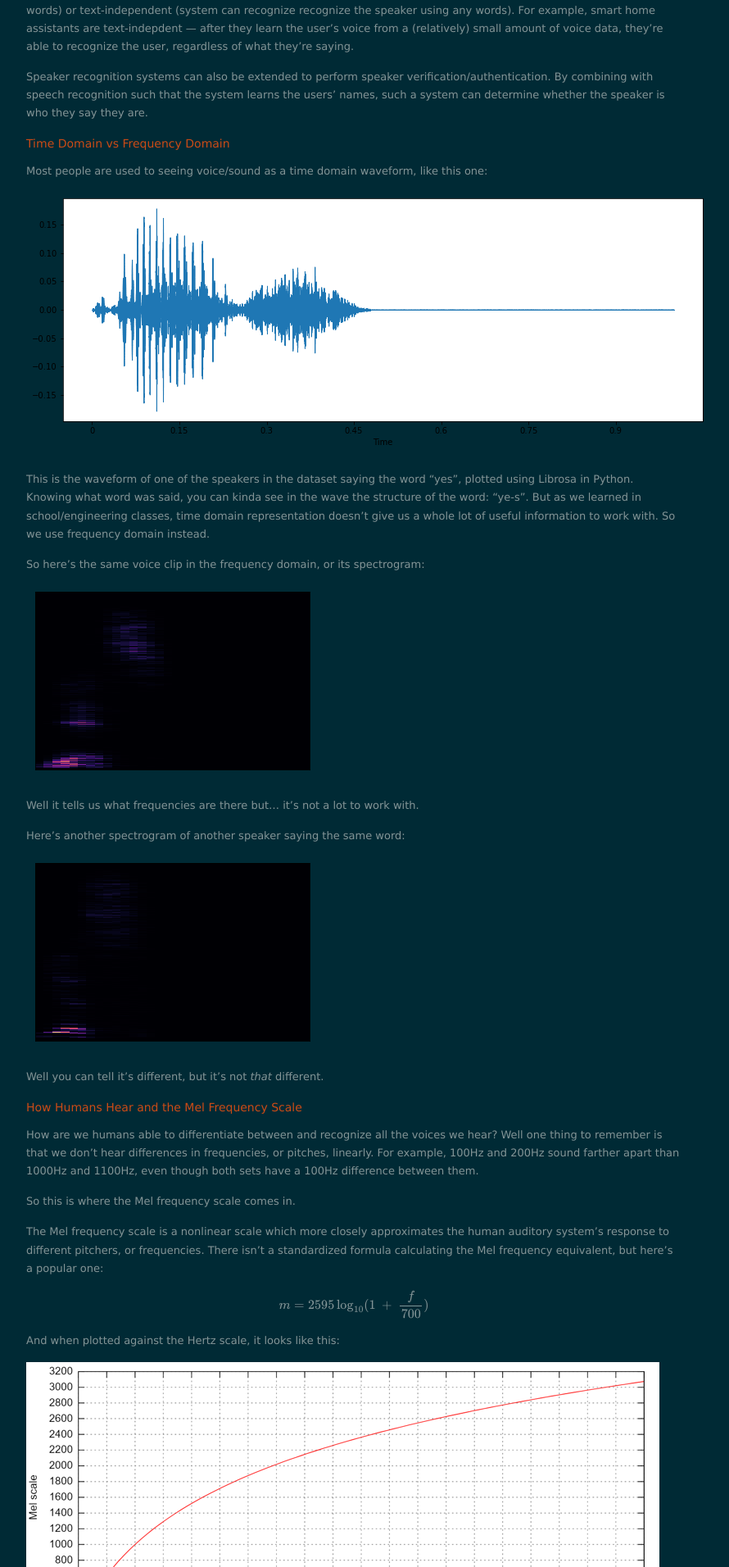
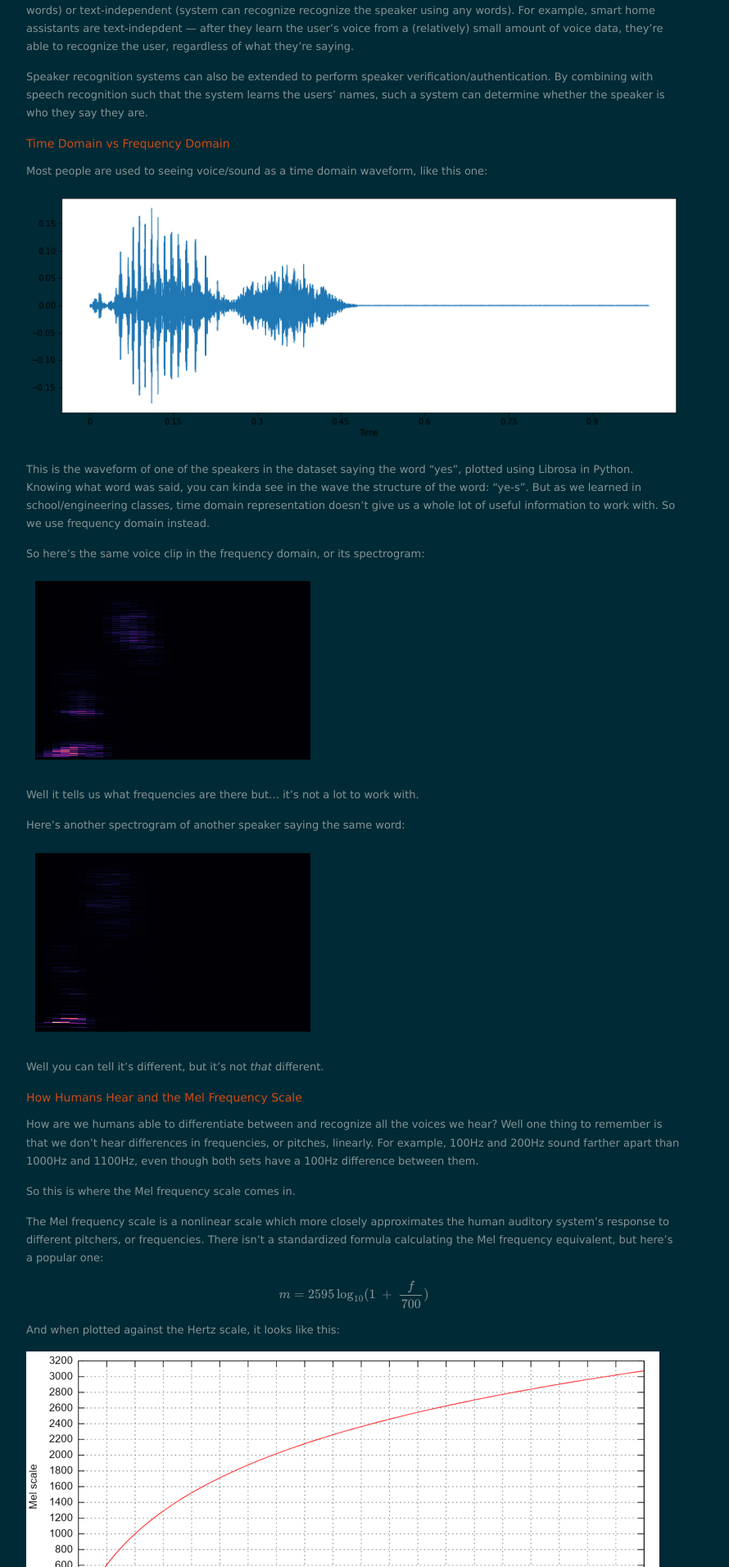
Before and after one commit to nolanschan/nolanschan.github.io, a Jekyll site: the page built from projects/speakerrec/index.markdown, in a window 1280 px wide. Shown: the part 1321-3233 px from the top of the page at 82% size, without its empty margins (208-1098 px from the left). Built offline with Jekyll 4.4.1, drawn with Linux system fonts in a browser that asks for light colours; nearby versions of some CDN libraries; formulas are drawn with MathJax 3.

Commit message:
Update index.markdown

```diff
--- a/projects/speakerrec/index.markdown
+++ b/projects/speakerrec/index.markdown
@@ -54,7 +54,7 @@ Speaker recognition systems can also be extended to perform speaker verification
 
 Most people are used to seeing voice/sound as a time domain waveform, like this one:
 
-<img src="/projects/speakerrec/assets/6_yes_1_wave.png">
+<img src="/projects/speakerrec/assets/6_yes_1_wave.png" width="800">
 
 This is the waveform of one of the speakers in the dataset saying the word "yes", plotted using Librosa in Python. Knowing what word was said, you can kinda see in the wave the structure of the word: "ye-s". But as we learned in school/engineering classes, time domain representation doesn't give us a whole lot of useful information to work with. So we use frequency domain instead.
 
```
